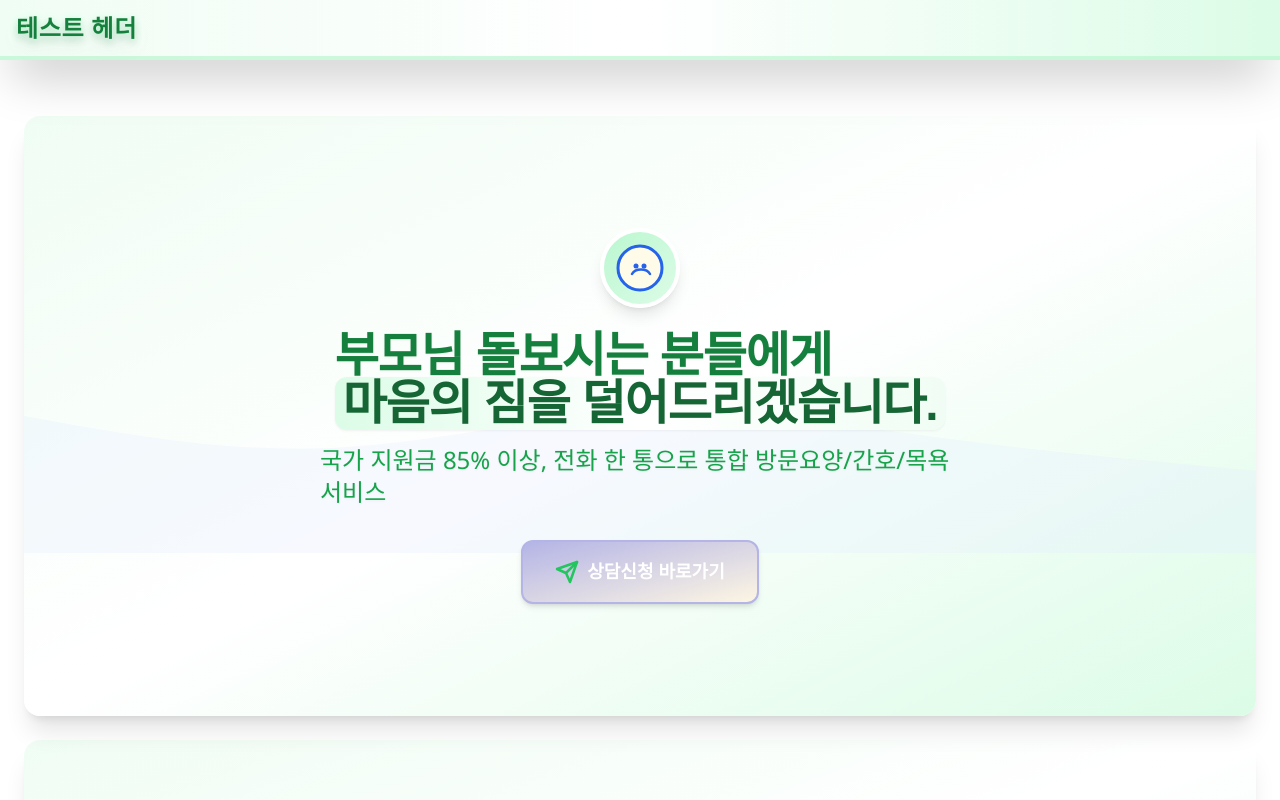
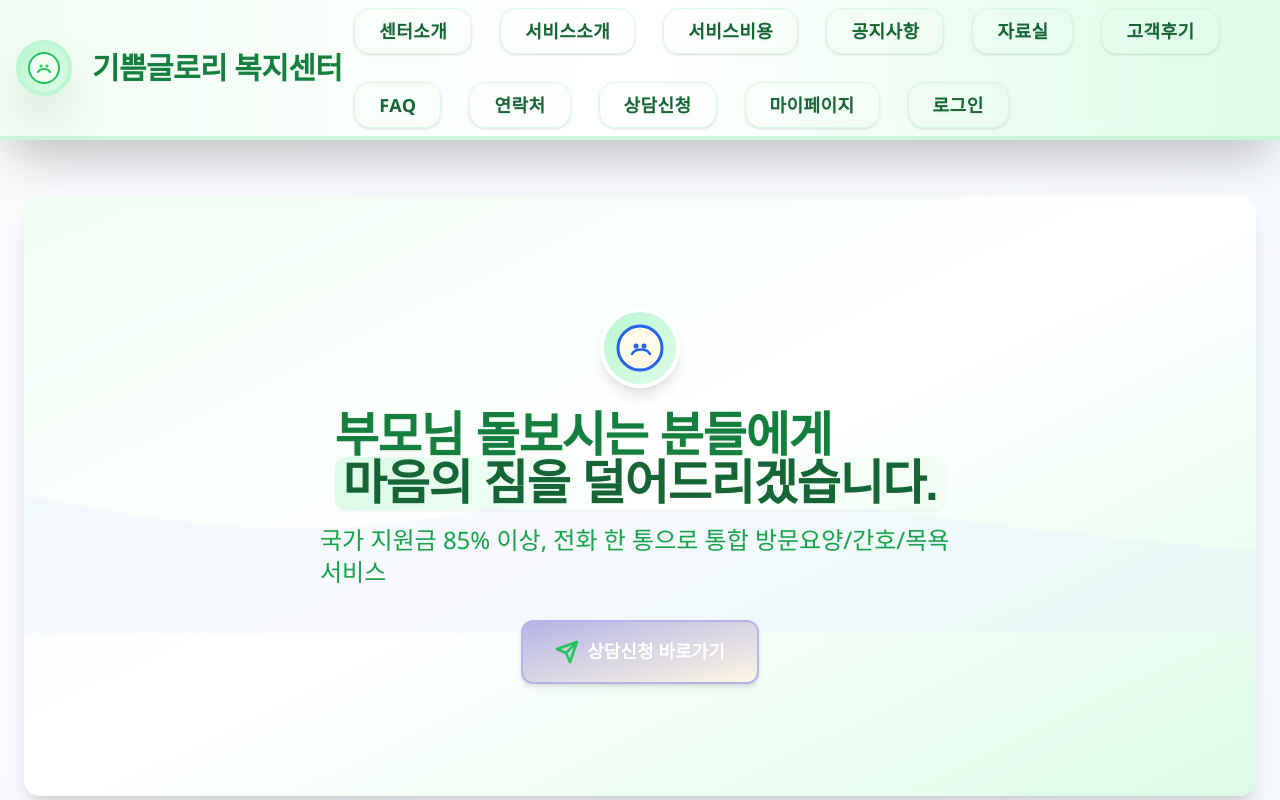
Before and after one commit to mxten777/mvp_project_18, a React (Vite) app: page / in a window 1280 px wide. Shown: the top 800 px of the page. Built offline with nearby package versions, Linux system fonts and the light colour scheme.

Commit message:
헤더 타이틀을 '기쁨글로리 복지센터'로 변경 및 모바일 메뉴 모달 연두색 배경 적용

```diff
--- a/src/components/Header.tsx
+++ b/src/components/Header.tsx
@@ -1,24 +1,11 @@
+import React, { useState } from "react";
+import { createPortal } from "react-dom";
+import { Link } from "react-router-dom";
+import MobileNav from "./MobileNav";
 
 
-import React, { useState, useEffect } from "react";
-import { Link } from "react-router-dom";
-import { createPortal } from "react-dom";
 
-const Header: React.FC = () => {
-  const [open, setOpen] = useState(false);
-
-  // 모바일 메뉴 오픈 시 body 스크롤 차단
-  useEffect(() => {
-    if (open) {
-      document.body.classList.add('overflow-hidden');
-    } else {
-      document.body.classList.remove('overflow-hidden');
-    }
-    return () => {
-      document.body.classList.remove('overflow-hidden');
-    };
-  }, [open]);
-    const menuItems = [
+const navLinks = [
   { to: "/about", label: "센터소개" },
   { to: "/services", label: "서비스소개" },
   { to: "/pricing", label: "서비스비용" },
@@ -30,39 +17,95 @@ const Header: React.FC = () => {
   { to: "/apply", label: "상담신청" },
   { to: "/mypage", label: "마이페이지" },
   { to: "/login", label: "로그인" },
-  ]; // Closing bracket and semicolon added
+];
+
+const Header: React.FC = () => {
+  const [menuOpen, setMenuOpen] = useState(false);
   return (
-    <header className="w-full bg-gradient-to-r from-green-50 via-white to-green-100 shadow-2xl sticky top-0 z-50 border-b-4 border-green-200/70 backdrop-blur-md/60 px-4 py-3 flex items-center justify-between">
-      <span className="text-2xl font-extrabold tracking-tight text-green-700 drop-shadow-lg" style={{letterSpacing: '0.03em', textShadow:'0 2px 8px #bbf7d0', fontFamily:'Apple SD Gothic Neo, Malgun Gothic, Segoe UI, Arial, sans-serif'}}>테스트 헤더</span>
-      {/* 모바일에서만 햄버거/메뉴/닫기 렌더 */}
+  <header className="w-full bg-gradient-to-r from-green-50 via-white to-green-100 shadow-2xl sticky top-0 z-50 border-b-4 border-green-200/70 backdrop-blur-md/60" style={{fontFamily:'Apple SD Gothic Neo, Malgun Gothic, Segoe UI, Arial, sans-serif'}}>
+      <nav
+        className="max-w-7xl mx-auto flex flex-col md:flex-row items-start md:items-center justify-between px-4 py-4 md:py-2"
+        role="navigation"
+        aria-label="주요 메뉴"
+      >
+        <div className="flex w-full md:w-auto items-center justify-between">
+          <div className="flex items-center gap-3 select-none w-full">
+            <span className="inline-flex items-center justify-center w-14 h-14 rounded-full bg-gradient-to-br from-green-200 to-green-100 shadow-2xl border-4 border-green-200">
+              <svg width="32" height="32" viewBox="0 0 32 32" fill="none" xmlns="http://www.w3.org/2000/svg" aria-hidden="true">
+                <circle cx="16" cy="16" r="15" stroke="#22c55e" strokeWidth="2" fill="#f0fdf4" />
+                <path d="M10 20c2-4 10-4 12 0" stroke="#22c55e" strokeWidth="2" strokeLinecap="round"/>
+                <circle cx="13" cy="14" r="1.5" fill="#22c55e"/>
+                <circle cx="19" cy="14" r="1.5" fill="#22c55e"/>
+              </svg>
+            </span>
+            <span className="ml-2 text-2xl md:text-3xl font-extrabold text-green-700 tracking-tight whitespace-nowrap select-none" style={{letterSpacing:'-0.02em'}}>기쁨글로리 복지센터</span>
+            <div className="flex-1" />
             <button
-        className="block md:hidden z-[99999] pointer-events-auto p-3 ml-2 rounded-full bg-white/90 shadow border border-green-200 text-3xl font-extrabold text-green-700 focus:outline-none focus:ring-2 focus:ring-green-400 active:bg-green-50 transition-all duration-150"
+              className="block md:hidden z-[99999] pointer-events-auto p-3 ml-2 rounded-full bg-green-600 shadow border border-green-700 text-3xl font-extrabold text-white focus:outline-none focus:ring-2 focus:ring-green-400 active:bg-green-700 transition-all duration-150"
               style={{ position: 'relative' }}
-        onClick={() => setOpen(true)}
+              onClick={() => setMenuOpen(true)}
               aria-label="메뉴 열기"
             >
               ☰
             </button>
-      {open && createPortal(
-        <div className="fixed inset-0 z-[9999] flex flex-col items-center justify-center bg-white animate-fadein md:hidden" style={{fontFamily:'Apple SD Gothic Neo, Malgun Gothic, Segoe UI, Arial, sans-serif'}}>
-          <div className="text-3xl font-extrabold text-green-700 mb-6">메뉴</div>
-          <ul className="flex flex-col gap-2 mb-8 w-full max-w-xs mx-auto">
-            {menuItems.map((item) => (
+            {menuOpen && createPortal(
+              <div className="fixed inset-0 z-[9999] w-full h-full flex items-center justify-center" style={{fontFamily:'Apple SD Gothic Neo, Malgun Gothic, Segoe UI, Arial, sans-serif'}}>
+                {/* 오버레이 배경 */}
+                <div className="absolute inset-0 bg-black/40 backdrop-blur-sm transition-opacity duration-200" onClick={() => setMenuOpen(false)} />
+                {/* 메뉴 카드 */}
+                <div
+                  className="relative z-10 flex flex-col items-center justify-center rounded-2xl shadow-2xl border-4 border-green-200 px-6 py-10 w-[90vw] max-w-xs mx-auto animate-fadeIn"
+                  style={{background:'#d1fae5', color:'#166534'}}>
+                  <div className="text-3xl font-extrabold mb-6" style={{color:'#16a34a'}}>메뉴</div>
+                  <ul className="flex flex-col gap-2 mb-8 w-full">
+                    {navLinks.map((item) => (
                       <li key={item.to} className="w-full">
-                <Link to={item.to} onClick={() => setOpen(false)}
-                  className="block w-full px-6 py-3 rounded-2xl text-lg font-semibold text-green-800 hover:bg-green-200 hover:text-green-900 transition-all duration-200 whitespace-nowrap overflow-hidden text-ellipsis focus:outline-none focus:ring-2 focus:ring-green-400 shadow-sm"
-                  style={{fontFamily:'Apple SD Gothic Neo, Malgun Gothic, Segoe UI, Arial, sans-serif', textDecoration: 'none', borderBottom: 'none'}}>
+                        <Link to={item.to} onClick={() => setMenuOpen(false)}
+                          className="block w-full px-6 py-3 rounded-2xl text-lg font-semibold border border-pink-200 bg-pink-50 hover:bg-pink-200 hover:text-pink-800 transition-all duration-200 whitespace-nowrap overflow-hidden text-ellipsis focus:outline-none focus:ring-2 focus:ring-pink-400 shadow-sm"
+                          style={{ textDecoration: 'none', borderBottom: 'none', color:'#be185d' }}>
                           {item.label}
                         </Link>
                       </li>
                     ))}
                   </ul>
-          <button className="px-8 py-3 rounded-xl bg-green-500 hover:bg-green-600 text-white text-xl font-bold shadow-lg focus:outline-none focus:ring-2 focus:ring-green-400 transition-all duration-150" onClick={() => setOpen(false)}>닫기</button>
+                  <button
+                    className="px-8 py-3 rounded-xl bg-pink-600 hover:bg-pink-700 text-white text-xl font-bold shadow-lg focus:outline-none focus:ring-2 focus:ring-pink-400 transition-all duration-150"
+                    style={{background:'#db2777'}}
+                    onClick={() => setMenuOpen(false)}
+                  >닫기</button>
+                </div>
               </div>,
               document.body
             )}
+          {/* 모바일 메뉴는 모바일에서만 렌더링 */}
+          <MobileNav open={menuOpen} onClose={() => setMenuOpen(false)} />
+        </div>
+      </div>
+        {/* 데스크탑 메뉴는 md 이상에서만 렌더링, 모바일 메뉴가 열려있을 때는 숨김 */}
+        <ul
+          id="main-nav-menu"
+          className={`hidden md:flex md:flex-row flex-wrap gap-3 md:gap-7 text-lg font-semibold w-full md:w-auto mt-2 md:mt-0 bg-white/95 md:bg-transparent border-t-2 md:border-0 border-green-200 rounded-b-2xl md:rounded-none shadow-xl md:shadow-none px-3 md:px-0 py-3 md:py-0 backdrop-blur-sm`}
+          role="menubar"
+        >
+          {navLinks.map((link) => (
+            <li key={link.to} role="none">
+              <Link
+                to={link.to}
+                className="block px-6 py-2 rounded-2xl hover:bg-green-50 hover:text-green-700 focus:outline-none focus:ring-2 focus:ring-green-200 active:bg-green-100 transition-all duration-150 text-green-800 text-lg tracking-wide shadow border border-green-200/50 drop-shadow-sm font-semibold"
+                aria-label={link.label}
+                role="menuitem"
+                tabIndex={0}
+                onClick={() => setMenuOpen(false)}
+                style={{fontFamily:'Apple SD Gothic Neo, Malgun Gothic, Segoe UI, Arial, sans-serif'}}
+              >
+                {link.label}
+              </Link>
+            </li>
+          ))}
+        </ul>
+      </nav>
     </header>
   );
-}
+};
 
 export default Header;
--- a/src/hooks/useBodyOverflowHidden.ts
+++ /dev/null
@@ -1,22 +0,0 @@
-
-import { useEffect } from "react";
-
-/**
- * 메뉴/모달 등 오버레이가 열릴 때 body 스크롤을 완전히 차단한다.
- * @param active true면 overflow: hidden, false면 복구
- */
-export function useBodyOverflowHidden(active: boolean) {
-	useEffect(() => {
-		if (active) {
-			// 기존 스타일 보존
-			const prev = document.body.style.overflow;
-			document.body.style.overflow = "hidden";
-			return () => {
-				document.body.style.overflow = prev;
-			};
-		}
-		// 닫힐 때 복구
-		document.body.style.overflow = "";
-		return undefined;
-	}, [active]);
-}
--- a/src/index.css
+++ b/src/index.css
@@ -4,18 +4,18 @@
 @tailwind components;
 @tailwind utilities;
 
-
-html, body, #root {
-	background: #fff !important;
-	opacity: 1 !important;
-	filter: none !important;
-	isolation: isolate !important;
-	mix-blend-mode: normal !important;
+html {
 	font-family: 'Apple SD Gothic Neo', 'Malgun Gothic', 'Segoe UI', 'Arial', 'sans-serif';
+	background: linear-gradient(135deg, #f8fafc 0%, #f3f6fd 100%);
 	color: #222;
-	min-height: 100vh;
+	min-height: 100%;
 	-webkit-font-smoothing: antialiased;
 	-moz-osx-font-smoothing: grayscale;
+}
+
+body {
+	background: transparent;
+	min-height: 100vh;
 }
 
 ::selection {
```
Also changed, not shown: src/components/MobileNav.tsx (+7 -12 lines). Lines whose indentation alone changed are shown as unchanged.
